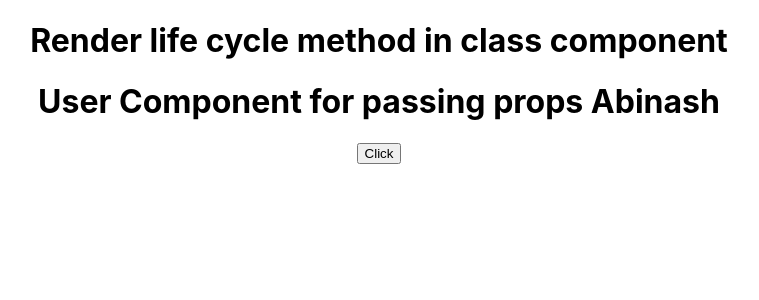
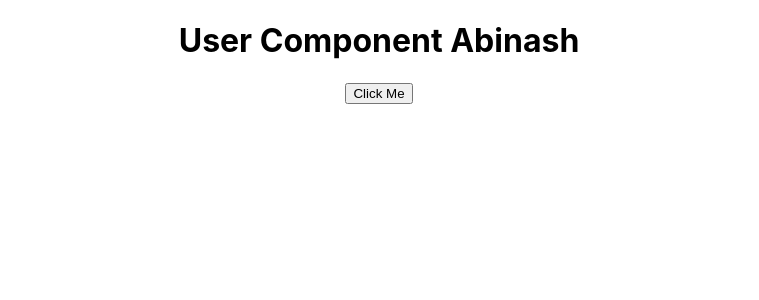
Before and after one commit to abinash0013/learning-ReactJs, a React (Create React App) app: page / in a window 1280 px wide. Shown: the top 300 px of the page, without its empty margins (261-1020 px from the left). Built offline with nearby package versions, Linux system fonts and the light colour scheme.

Commit message:
render life cycle method using state in class component

```diff
--- a/src/App.js
+++ b/src/App.js
@@ -2,23 +2,34 @@ import React, { Component, useState } from "react";
 import logo from "./logo.svg";
 import "./App.css";
 import User from "./User";
+import { render } from "@testing-library/react";
 // import Login from "./Login";
 // import Profile from "./Profile";
 // import User from "./User";
 // import { Student } from "./Student";
 // import Student from "./Student";
 
-// render life cycle method in class component //
+// render life cycle method using state in class component //
 function App() {
-    const [name, setName] = useState("Abinash");
     return (
         <div className="App">
-            <h1>Render life cycle method in class component</h1>
-            <User name={name} />
-            <button onClick={() => setName("Abinash Sonar")}>Click</button>
+            {/* <h1>Render life cycle method using state in class component</h1> */}
+            <User />
         </div>
     );
 }
+
+// render life cycle method in class component //
+// function App() {
+//     const [name, setName] = useState("Abinash");
+//     return (
+//         <div className="App">
+//             <h1>Render life cycle method in class component</h1>
+//             <User name={name} />
+//             <button onClick={() => setName("Abinash Sonar")}>Click</button>
+//         </div>
+//     );
+// }
 
 // constructor life cycle method class component //
 // class App extends Component {
--- a/src/User.js
+++ b/src/User.js
@@ -1,12 +1,34 @@
-import React from "react";
-import { Component } from "react/cjs/react.production.min";
+import React, { Component } from "react";
 
+// render using state in class component //
 class User extends Component {
+    constructor() {
+        super();
+        this.state = {
+            name: "Abinash",
+        };
+    }
     render() {
-        //console.log(this.props);
-        return <h1>User Component for passing props {this.props.name}</h1>;
+        console.log(this.state.name);
+        return (
+            <div>
+                <h1>User Component {this.state.name}</h1>
+                <button
+                    onClick={() => this.setState({ name: "Abinash Sonar" })}
+                >
+                    Click Me
+                </button>
+            </div>
+        );
     }
 }
+
+// class User extends Component {
+//     render() {
+//         //console.log(this.props);
+//         return <h1>User Component for passing props {this.props.name}</h1>;
+//     }
+// }
 
 // function User(p) {
 //     return (
```
